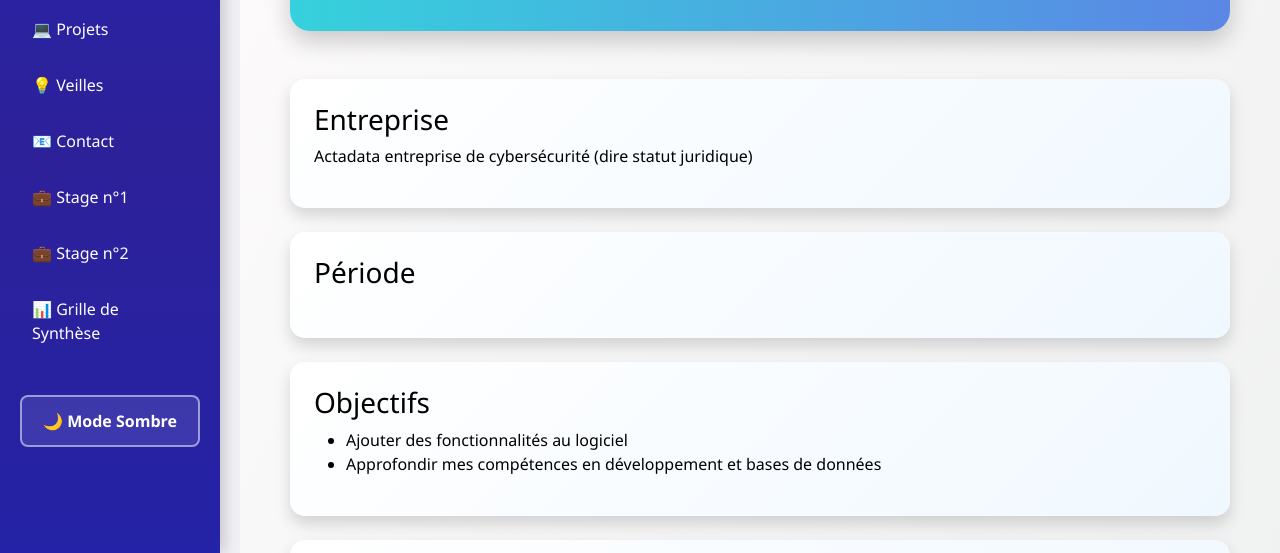
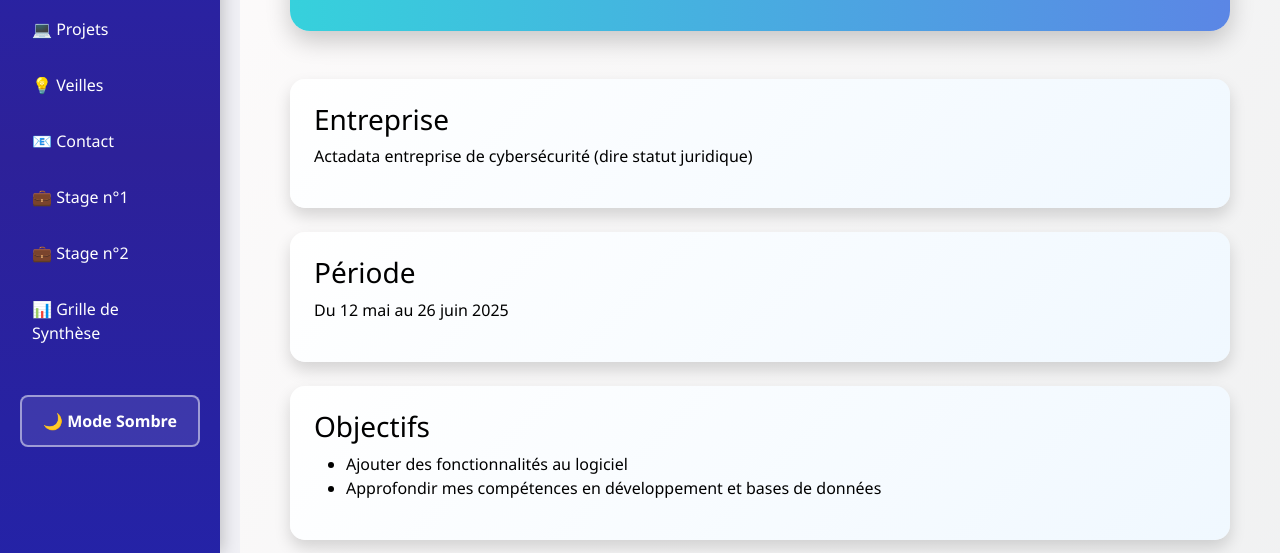
Before and after one commit to hyudge/portfolio, a plain HTML site: page stage-1.html in a window 1280 px wide. Shown: the part 247-800 px from the top of the page. Drawn offline with nearby package versions, Linux system fonts and the light colour scheme.

Commit message:
Update stage-1.html

```diff
--- a/stage-1.html
+++ b/stage-1.html
@@ -45,7 +45,7 @@
         </div>
         <div class="card p-4 shadow mb-4">
           <h3>Période</h3>
-          <p></p>
+          <p>Du 12 mai au 26 juin 2025</p>
         </div>
         <div class="card p-4 shadow mb-4">
           <h3>Objectifs</h3>
```
